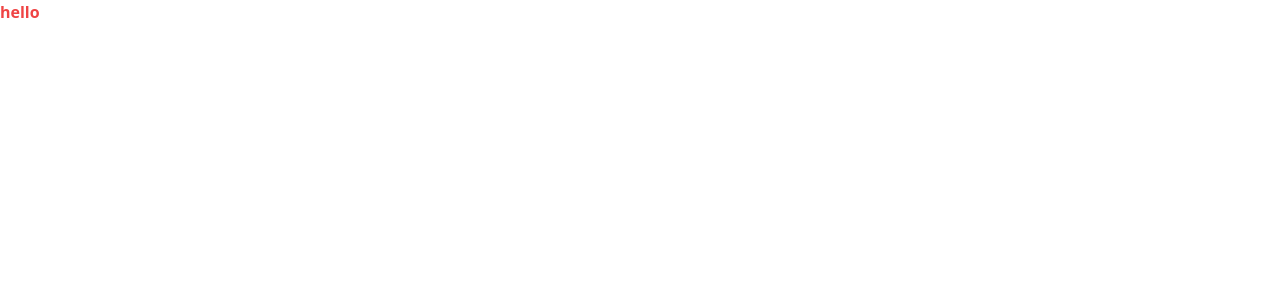
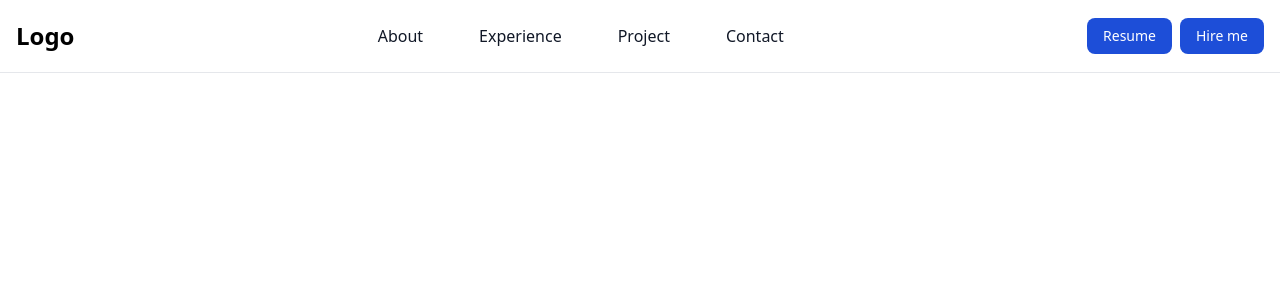
Before and after one commit to MirArfan/cdp-portfolio, a React (Vite) app: page / in a window 1280 px wide. Shown: the top 300 px of the page. Built offline with nearby package versions, Linux system fonts and the light colour scheme.

Commit message:
made NavBar with 3 sub section- Logo, NavList, and button parts

```diff
--- a/src/App.jsx
+++ b/src/App.jsx
@@ -1,10 +1,14 @@
+import React from "react"
+import HomePage from "./Pages/HomePage"
+
 
 
 function App() {
 
   return (
-
-      <p className="text-red-500 font-bold">hello </p>
+    <>
+     <HomePage/>
+  </>
 
   )
 }
--- /dev/null
+++ b/src/Pages/HomePage.jsx
@@ -0,0 +1,12 @@
+import React from 'react'
+import NavBar from '../components/navComponent/navBar'
+
+const HomePage = () => {
+  return (
+    <div>
+        <NavBar/>
+    </div>
+  )
+}
+
+export default HomePage
--- /dev/null
+++ b/src/components/navComponent/Logo.jsx
@@ -0,0 +1,14 @@
+import React from 'react'
+
+const Logo = () => {
+    return (
+        <div>
+            <a href="" className="flex items-center space-x-3 rtl:space-x-reverse">
+                {/* <img src="https://flowbite.com/docs/images/logo.svg" className="h-8" alt="Flowbite Logo"> */}
+                    <span className="self-center text-2xl font-semibold whitespace-nowrap dark:text-white">Logo</span>
+            </a>
+        </div>
+    )
+}
+
+export default Logo
--- /dev/null
+++ b/src/components/navComponent/NavBar.jsx
@@ -0,0 +1,20 @@
+import React from 'react'
+import NavList from './NavList'
+import Resume from './Resume'
+import Logo from './Logo'
+
+const NavBar = () => {
+    return (
+        <div className="bg-white dark:bg-gray-900 fixed w-full z-20 top-0 start-0 border-b border-gray-200 dark:border-gray-600">
+            <div className="max-w-screen-xl flex flex-wrap items-center justify-between mx-auto p-4">
+                <Logo />
+                <NavList />
+                <Resume />
+
+
+            </div>
+        </div>
+    )
+}
+
+export default NavBar
--- /dev/null
+++ b/src/components/navComponent/NavList.jsx
@@ -0,0 +1,27 @@
+import React from 'react'
+
+const NavList = () => {
+    return (
+        <div >
+            <ul className="flex flex-col p-4 md:p-0 mt-4 font-medium border border-gray-100 rounded-lg bg-gray-50 md:space-x-8 rtl:space-x-reverse md:flex-row md:mt-0 md:border-0 md:bg-white dark:bg-gray-800 md:dark:bg-gray-900 dark:border-gray-700">
+                {/* <li>
+                    <a href="#" className="block py-2 px-3 text-white bg-blue-700 rounded md:bg-transparent md:text-blue-700 md:p-0 md:dark:text-blue-500" >About</a>
+                </li> */}
+                <li>
+                    <a href="#" className="block py-2 px-3 text-gray-900 rounded hover:bg-gray-200 ">About</a>
+                </li>
+                <li>
+                    <a href="#" className="block py-2 px-3 text-gray-900 rounded hover:bg-gray-200 ">Experience</a>
+                </li>
+                <li>
+                    <a href="#" className="block py-2 px-3 text-gray-900 rounded  hover:bg-gray-200 ">Project</a>
+                </li>
+                <li>
+                    <a href="#" className="block py-2 px-3 text-gray-900 rounded hover:bg-gray-200 ">Contact</a>
+                </li>
+            </ul>
+        </div>
+    )
+}
+
+export default NavList
--- /dev/null
+++ b/src/components/navComponent/Resume.jsx
@@ -0,0 +1,13 @@
+import React from 'react'
+
+const Resume = () => {
+  return (
+    <div className="flex md:order-2 space-x-3 md:space-x-0 rtl:space-x-reverse gap-2">
+       <button type="button" className="text-white bg-blue-700 hover:bg-blue-800 focus:outline-none font-medium rounded-lg text-sm px-4 py-2 text-center dark:bg-blue-600 dark:hover:bg-blue-700 ">Resume</button>
+       <button type="button" className="text-white bg-blue-700 hover:bg-blue-800 focus:outline-none font-medium rounded-lg text-sm px-4 py-2 text-center dark:bg-blue-600 dark:hover:bg-blue-700">Hire me</button>
+
+    </div>
+  )
+}
+
+export default Resume
```
